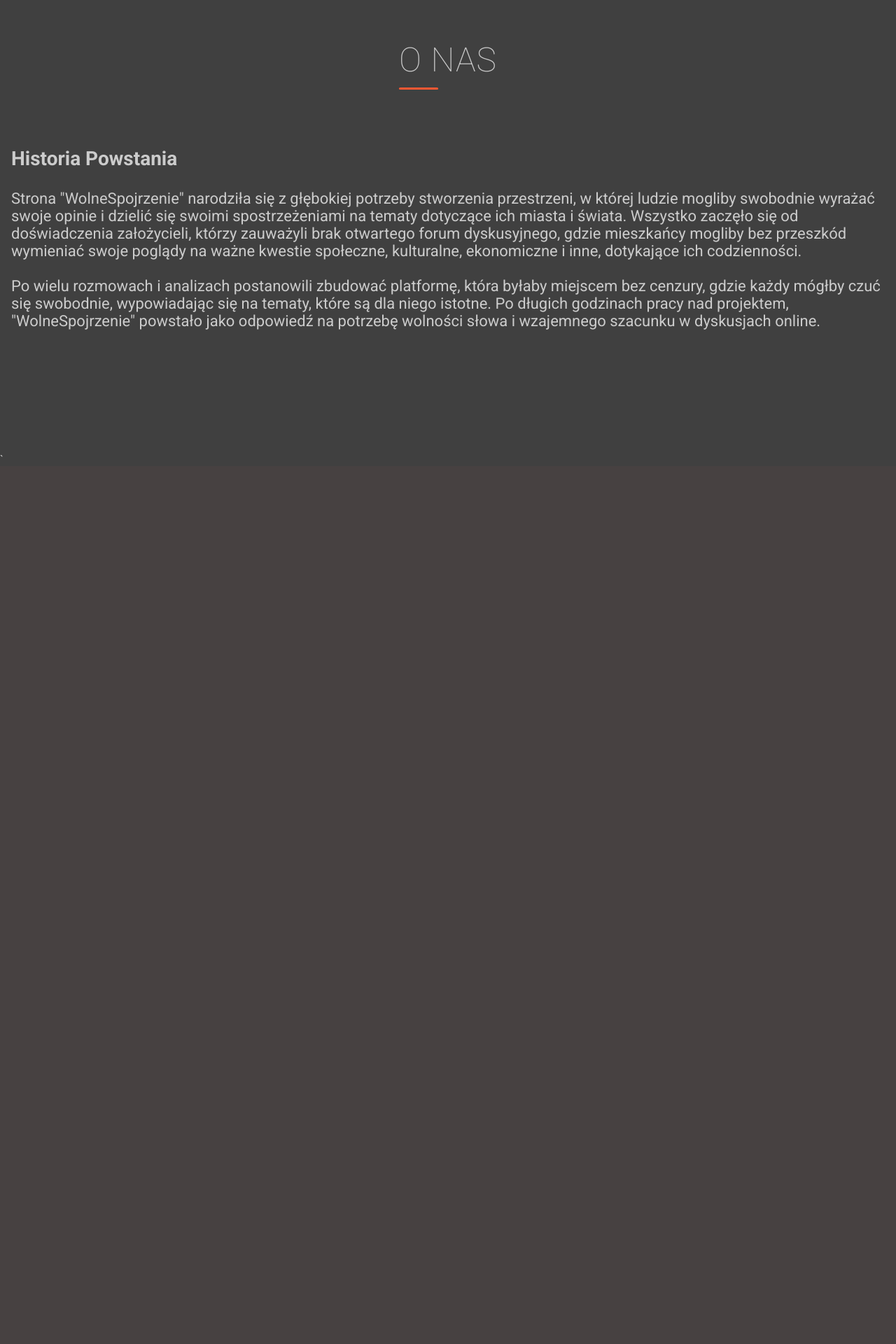
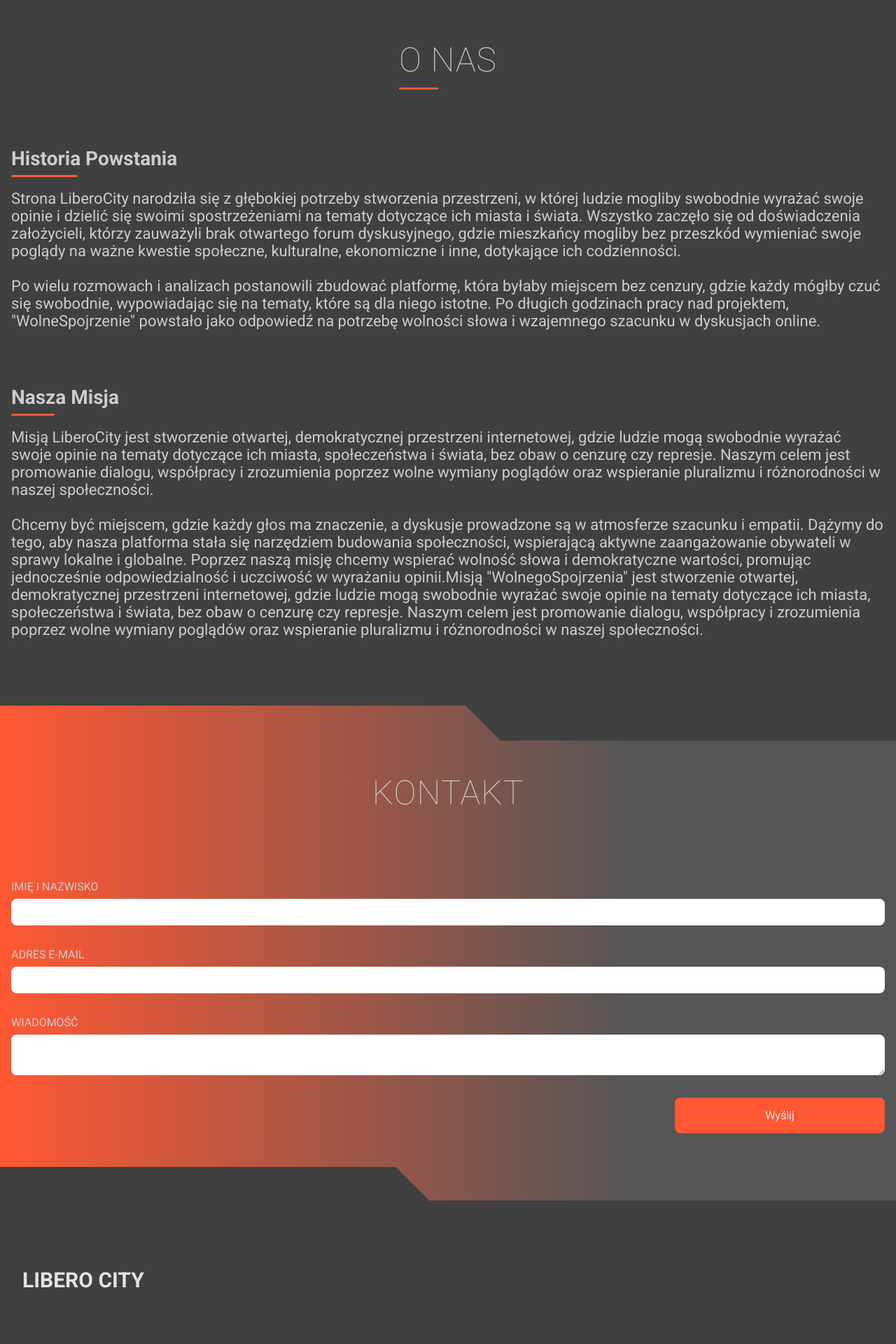
Before and after one commit to Szafter12/IT_FOR_GREEN, a PHP site: page /IT_FOR_GREEN/ in a window 1280 px wide. Shown: the part 2184-4104 px from the top of the page at 70% size. Before the commit the page ends 2837 px from the top, so only its background shows below. Run offline with PHP 8.4, Linux system fonts and the light colour scheme; data comes from the database, SQL or seed files in the repository; data that the repository does not hold is empty; some libraries are stand-ins or nearby versions.

Commit message:
from html to php

```diff
--- a/Projekt/index.php
+++ b/Projekt/index.php
@@ -129,9 +129,9 @@
         </h2>
         <div class="wrapper">
             <div class="aboutUs__history">
-                <h3 class="aboutUs__title">Historia Powstania</h3>
+                <h3 class="aboutUs__title"><span>Historia Powstania</span></h3>
                 <p class="aboutUs__text">
-                    Strona "WolneSpojrzenie" narodziła się z głębokiej potrzeby stworzenia przestrzeni, w której
+                    Strona LiberoCity narodziła się z głębokiej potrzeby stworzenia przestrzeni, w której
                     ludzie mogliby swobodnie wyrażać swoje opinie i dzielić się swoimi spostrzeżeniami na tematy
                     dotyczące ich miasta i świata. Wszystko zaczęło się od doświadczenia założycieli, którzy
                     zauważyli brak otwartego forum dyskusyjnego, gdzie mieszkańcy mogliby bez przeszkód wymieniać
@@ -145,11 +145,80 @@
                     potrzebę wolności słowa i wzajemnego szacunku w dyskusjach online.
                 </p>
             </div>
+            <div class="aboutUs__mission">
+                <h3 class="aboutUs__title"><span>Nasza Misja</span></h3>
+                <p class="aboutUs__text">
+                    Misją LiberoCity jest stworzenie otwartej, demokratycznej przestrzeni internetowej, gdzie
+                    ludzie mogą swobodnie wyrażać swoje opinie na tematy dotyczące ich miasta, społeczeństwa i świata,
+                    bez obaw o cenzurę czy represje. Naszym celem jest promowanie dialogu, współpracy i zrozumienia
+                    poprzez wolne wymiany poglądów oraz wspieranie pluralizmu i różnorodności w naszej społeczności.
+                    <br><br>
+                    Chcemy być miejscem, gdzie każdy głos ma znaczenie, a dyskusje prowadzone są w atmosferze szacunku i
+                    empatii. Dążymy do tego, aby nasza platforma stała się narzędziem budowania społeczności,
+                    wspierającą aktywne zaangażowanie obywateli w sprawy lokalne i globalne. Poprzez naszą misję chcemy
+                    wspierać wolność słowa i demokratyczne wartości, promując jednocześnie odpowiedzialność i uczciwość
+                    w wyrażaniu opinii.Misją "WolnegoSpojrzenia" jest stworzenie otwartej, demokratycznej przestrzeni
+                    internetowej, gdzie ludzie mogą swobodnie wyrażać swoje opinie na tematy dotyczące ich miasta,
+                    społeczeństwa i świata, bez obaw o cenzurę czy represje. Naszym celem jest promowanie dialogu,
+                    współpracy i zrozumienia poprzez wolne wymiany poglądów oraz wspieranie pluralizmu i różnorodności w
+                    naszej społeczności.
+                </p>
+            </div>
         </div>
+    </section>
 
+    <section id="contact" class="contact section-padding section white-section">
+
+        <div class="white-block white-block-right"></div>
+        <div class="white-block white-block-left"></div>
+
+        <h2 class="section-heading">Kontakt</h2>
+
+        <div class="wrapper">
+            <form class="contact__form">
+                <div class="contact__form-top">
+                    <label for="name" class="contact__form-label">Imię i Nazwisko</label>
+                    <input type="text" class="contact__form-input" id="name">
+
+                    <label for="email" class="contact__form-label">Adres e-mail</label>
+                    <input type="text" class="contact__form-input" id="email">
+                </div>
+
+                <label for="msg" class="contact__form-label">Wiadomość</label>
+                <textarea id="msg" class="contact__form-textarea"></textarea>
+
+                <button type="submit" class="contact__form-btn btn-animation">Wyślij</button>
+            </form>
+        </div>
     </section>
+
+    <footer class="footer">
+        <div class="wrapper">
+
+            <div class="footer__boxes">
+
+                <div class="footer__box">
+                    <h3 class="footer__box-title">Libero City</h3>
+                    <p>
+
+                    </p>
+                </div>
+
+
+                <div class="footer__box-social">
+                    <a href="https://twitter.com/home?lang=pl" target="_blank" class="footer__box-link"><i
+                            class="fab fa-twitter-square"></i></a>
+                    <a href="https://www.facebook.com/?locale=pl_PL" target="_blank" class="footer__box-link"><i
+                            class="fab fa-facebook-square"></i></a>
+                    <a href="https://www.instagram.com/" target="_blank" class="footer__box-link"><i
+                            class="fab fa-instagram"></i></a>
+                </div>
+            </div>
+            <hr>
+            <p class="footer__bottom-text">Copyright &copy; <span class="footer__year"></span> | Libero City</p>
+    </footer>
 
     <script src="./js/main.js"></script>
 </body>
 
-</html>`
+</html>
```
